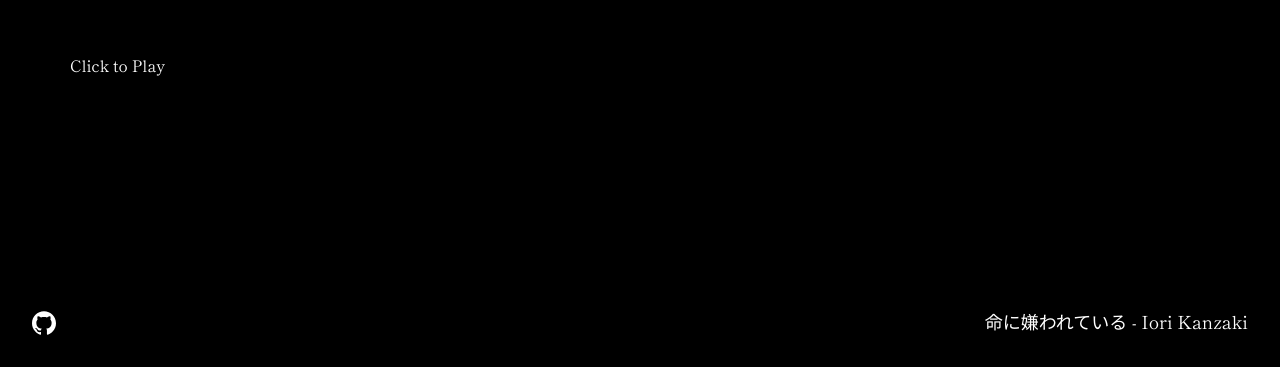
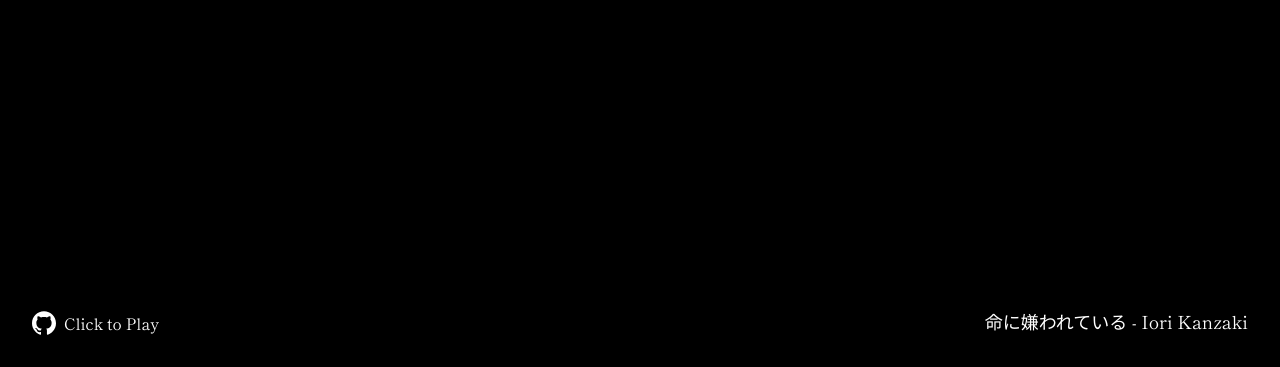
Before and after one commit to fuma-nama/kanji-animated, a Next.js app: page / in a window 1280 px wide. Shown: the part 433-800 px from the top of the page. Built offline with nearby package versions, Linux system fonts and the light colour scheme.

Commit message:
Support fixed time & screen size

```diff
--- a/app/page.tsx
+++ b/app/page.tsx
@@ -19,7 +19,7 @@ export default function Home() {
       <a
         href="https://youtu.be/0HYm60Mjm0k"
         rel="noreferrer noopener"
-        className="absolute bottom-8 right-8 text-lg z-10"
+        className="absolute bottom-8 right-8 z-10 sm:text-lg"
       >
         命に嫌われている - Iori Kanzaki
       </a>
--- a/components/canv/animations.ts
+++ b/components/canv/animations.ts
@@ -1,3 +1,4 @@
+import { context } from "./meta";
 import { renderAnimationsAfter, renderAnimationsBefore } from "./utils";
 
 export type Animation = {
@@ -5,20 +6,18 @@ export type Animation = {
   afterRender: (ctx: CanvasRenderingContext2D, char: string) => void;
 };
 
-export function writing(delay: number, speed = 5): Animation {
-  let dashLen = 220,
-    dashOffset = dashLen;
+export function writing(delay: number, duration = 1): Animation {
+  const startTime = context.time + delay,
+    endTime = context.time + delay + duration;
+  const dashLen = 220;
 
   return {
     beforeRender(ctx) {
-      if (delay < 0) {
-        dashOffset -= speed;
-      } else delay--;
-
       ctx.fillStyle = "black";
     },
     afterRender(ctx, char) {
-      ctx.setLineDash([dashLen - dashOffset, dashOffset - speed]);
+      const offset = getTimeValue(startTime, endTime, dashLen);
+      ctx.setLineDash([offset, dashLen - offset]);
       ctx.lineWidth = 10;
       ctx.globalCompositeOperation = "source-atop";
       ctx.strokeText(char, 0, 0);
@@ -26,13 +25,13 @@ export function writing(delay: number, speed = 5): Animation {
   };
 }
 
-export function fadeIn(delay: number, speed = 5): Animation {
-  let opacity = 0;
+export function fadeIn(delay: number, duration = 1): Animation {
+  const startTime = context.time + delay,
+    endTime = context.time + delay + duration;
 
   return {
     beforeRender(ctx) {
-      if (delay < 0) opacity += speed;
-      else delay--;
+      const opacity = getTimeValue(startTime, endTime, 100);
 
       ctx.fillStyle = `rgba(255,255,255,${opacity / 100})`;
     },
@@ -42,10 +41,10 @@ export function fadeIn(delay: number, speed = 5): Animation {
 
 export function scaleIn(
   delay: number,
-  speed = 5,
+  duration = 1,
   {
     type = "x",
-    sub = [fadeIn(delay, speed)],
+    sub = [fadeIn(delay, duration)],
     from = 8,
   }: Partial<{
     from: number;
@@ -53,12 +52,12 @@ export function scaleIn(
     type: "x" | "y" | "all";
   }> = {}
 ): Animation {
-  let scale = from;
+  const startTime = context.time + delay,
+    endTime = context.time + delay + duration;
 
   return {
     beforeRender(ctx, char) {
-      if (delay < 0) scale = Math.max(1, scale - speed / 10);
-      else delay--;
+      const scale = from - getTimeValue(startTime, endTime, from - 1);
 
       switch (type) {
         case "x":
@@ -80,21 +79,23 @@ export function scaleIn(
 
 export function slideIn(
   delay: number,
-  speed = 5,
+  duration = 1,
   {
     type = "x",
-    sub = [fadeIn(delay, speed)],
+    offset = 8,
+    sub = [fadeIn(delay, duration)],
   }: Partial<{
     sub: Animation[];
+    offset: number;
     type: "x" | "y";
   }> = {}
 ): Animation {
-  let v = 100;
+  const startTime = context.time + delay,
+    endTime = context.time + delay + duration;
 
   return {
     beforeRender(ctx, char) {
-      if (delay < 0) v = Math.max(0, v - speed);
-      else delay--;
+      const v = offset - getTimeValue(startTime, endTime, offset);
 
       if (type === "x") ctx.translate(v, 0);
       else ctx.translate(0, v);
@@ -105,3 +106,9 @@ export function slideIn(
     },
   };
 }
+
+function getTimeValue(start: number, end: number, value: number): number {
+  if (context.time < start) return 0;
+  const per = Math.min((context.time - start) / (end - start), 1);
+  return value * per;
+}
--- a/components/canv/canvas.tsx
+++ b/components/canv/canvas.tsx
@@ -1,7 +1,8 @@
 "use client";
-import { useEffect, useRef } from "react";
+import { useEffect, useRef, useState } from "react";
 import { writing } from "./animations";
-import { Renderer, context, createCharRender } from "./renders";
+import { Renderer, createCharRender } from "./renders";
+import { context } from "./meta";
 
 type TimelineItem =
   | {
@@ -19,6 +20,11 @@ type TimelineItem =
     };
 
 const timeline: TimelineItem[] = [
+  {
+    type: "move",
+    time: 0,
+    v: 0,
+  },
   {
     type: "lyrics",
     time: 20,
@@ -78,7 +84,7 @@ const timeline: TimelineItem[] = [
   {
     type: "move",
     time: 39,
-    v: -0.6,
+    v: -30,
   },
   {
     type: "lyrics",
@@ -161,14 +167,14 @@ const timeline: TimelineItem[] = [
   {
     type: "lyrics",
     time: 70,
-    x: 780,
+    x: 740,
     y: 1400,
     text: "軽々しく死にたいだとか",
   },
   {
     type: "lyrics",
     time: 72,
-    x: 1200,
+    x: 1120,
     y: 1420,
     text: "軽々しく命を見てる僕らは",
   },
@@ -182,8 +188,6 @@ const timeline: TimelineItem[] = [
   },
 ];
 
-const minW = 1900;
-
 type Script = (
   ctx: CanvasRenderingContext2D,
   audio: HTMLAudioElement | null | undefined
@@ -193,34 +197,18 @@ const createScript = (): Script => {
   const fontFamily = getComputedStyle(document.body).fontFamily;
   let objects: Renderer[] = [];
   let currentIndex = 0;
-  let y = 0;
-  let currentMove = 0;
+  let movementOrigin = 0;
+  let movementValue = 0;
 
-  const reset = () => {
-    currentIndex = 0;
-    y = 0;
-    currentMove = 0;
-    objects = [];
-  };
+  const reset = () => {};
 
   return (ctx, audio) => {
+    if (!audio) return objects;
+    if (audio.ended) reset();
+    const timestamp = audio.currentTime;
+
     context.vertical = true;
-    ctx.font = `16px ${fontFamily}`;
-    ctx.fillText(
-      audio == null || audio.paused
-        ? "Click to Play"
-        : `${Math.round(audio.currentTime)}s`,
-      70,
-      ctx.canvas.height - 295
-    );
-    ctx.translate(0, y);
-
-    if (audio?.ended) reset();
-    if (!audio || audio.paused) {
-      return objects;
-    }
-
-    const timestamp = audio.currentTime;
+    context.time = timestamp;
 
     while (
       currentIndex < timeline.length &&
@@ -238,7 +226,7 @@ const createScript = (): Script => {
               item.x,
               i * (fontSize + 8) + item.y,
               {
-                animation: writing(i * 10),
+                animation: writing(i * 0.1 + item.time - context.time),
                 font: `${fontSize}px ${fontFamily}`,
               }
             )
@@ -247,21 +235,26 @@ const createScript = (): Script => {
       }
 
       if (item.type === "move") {
-        currentMove = item.v;
+        movementOrigin = item.time;
+        movementValue = item.v;
       }
 
       currentIndex++;
     }
 
-    y += currentMove;
+    ctx.translate(
+      0,
+      ((timestamp - movementOrigin) / audio.duration) * 100 * movementValue
+    );
+
     return objects;
   };
 };
 
 export function AnimateCanvas() {
   const ref = useRef<HTMLCanvasElement>(null);
-  const containerRef = useRef<HTMLDivElement>(null);
   const audioRef = useRef<HTMLAudioElement>();
+  const [second, setSecond] = useState<number>();
 
   const onClick = () => {
     const audio = audioRef.current;
@@ -271,9 +264,8 @@ export function AnimateCanvas() {
   };
 
   useEffect(() => {
-    if (!ref.current || !containerRef.current) return;
+    if (!ref.current) return;
     const canvas = ref.current;
-    const container = containerRef.current;
     const ctx = canvas.getContext("2d")!;
     let mounted = true;
     const script = createScript();
@@ -285,8 +277,8 @@ export function AnimateCanvas() {
     const init = () => {
       const dpr = window.devicePixelRatio || 1;
 
-      canvas.width = container.clientWidth * dpr;
-      canvas.height = container.clientHeight * dpr;
+      canvas.width = 1920 * dpr;
+      canvas.height = 1080 * dpr;
       ctx.strokeStyle = ctx.fillStyle = "white";
       ctx.scale(dpr, dpr);
     };
@@ -295,6 +287,14 @@ export function AnimateCanvas() {
       if (!mounted) return;
       ctx.clearRect(0, 0, canvas.width, canvas.height);
       init();
+
+      const audio = audioRef.current;
+
+      setSecond(
+        audio == null || audio.paused
+          ? undefined
+          : Math.round(audio.currentTime)
+      );
 
       const objects = script(ctx, audioRef.current);
       for (const object of objects) {
@@ -311,8 +311,15 @@ export function AnimateCanvas() {
   }, []);
 
   return (
-    <div ref={containerRef} className="absolute inset-0">
-      <canvas ref={ref} className="w-full h-full" onClick={onClick} />
+    <div className="absolute inset-0 flex flex-col items-center justify-center">
+      <p className="absolute left-16 bottom-8 select-none touch-none pointer-events-none">
+        {second ? `${second}s` : "Click to Play"}
+      </p>
+      <canvas
+        ref={ref}
+        className="aspect-video max-w-full max-h-full"
+        onClick={onClick}
+      />
     </div>
   );
 }
--- a/components/canv/meta.ts
+++ b/components/canv/meta.ts
@@ -5,3 +5,8 @@ export const rotates = new Map(
     "。": -Math.PI,
   })
 );
+
+export let context = {
+  time: 0,
+  vertical: true,
+};
--- a/components/canv/renders.ts
+++ b/components/canv/renders.ts
@@ -1,10 +1,6 @@
 import { Animation } from "./animations";
-import { rotates } from "./meta";
+import { context, rotates } from "./meta";
 import { renderAnimationsAfter, renderAnimationsBefore } from "./utils";
-
-export let context = {
-  vertical: true,
-};
 
 export type Renderer = {
   render: () => void;
```
